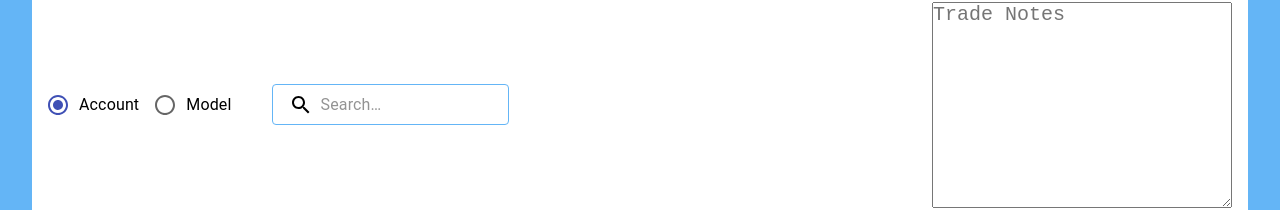
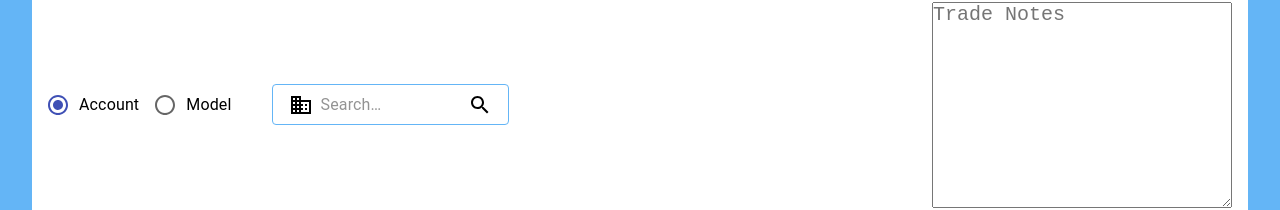
Before and after one commit to salmanhadli/sales-app, a React (Create React App) app: page / in a window 1280 px wide. Both pictures are taken after a click on the button "REBALANCER". Shown: the part 145-355 px from the top of the page. Built offline with nearby package versions, Linux system fonts and the light colour scheme; no server answers; the HTML template or start-up script is replaced by a standard one.

Commit message:
modify search component and add key attribute/prop to radio inputs

```diff
--- a/src/Components/Rebalance.jsx
+++ b/src/Components/Rebalance.jsx
@@ -7,6 +7,7 @@ import "./Rebalance.css";
 import { Typography } from "@mui/material";
 import TotalRecords from "./TotalRecords";
 import DataTable from "./DataTable";
+import BusinessIcon from "@mui/icons-material/Business";
 
 const RebalanceOptions = ["Account", "Model"];
 
@@ -24,7 +25,7 @@ export default function Rebalance() {
         }}
       >
         <RadioInputs options={RebalanceOptions} setOption={setOption} />
-        <Search />
+        <Search iconLabel={<BusinessIcon />} />
         <div style={{ flex: "1 0 10%" }}></div>
         <TextareaAutosize
           aria-label="minimum height"
--- a/src/Components/Search.jsx
+++ b/src/Components/Search.jsx
@@ -42,7 +42,7 @@ const StyledInputBase = styled(InputBase)(({ theme }) => ({
   },
 }));
 
-export default ({ gutter, alignRight }) => {
+export default ({ gutter, alignRight, iconLabel }) => {
   return (
     <div
       style={{
@@ -53,12 +53,17 @@ export default ({ gutter, alignRight }) => {
       {alignRight && <div style={{ flex: "1" }}></div>}
       <Search style={{ border: "#64b5f6 1px solid", maxWidth: "300px" }}>
         <SearchIconWrapper>
-          <SearchIcon />
+          {iconLabel ? iconLabel : <SearchIcon />}
         </SearchIconWrapper>
         <StyledInputBase
           placeholder="Search…"
           inputProps={{ "aria-label": "search" }}
         />
+        {iconLabel && (
+          <SearchIconWrapper sx={{ right: "0%", top: "0%" }}>
+            <SearchIcon />
+          </SearchIconWrapper>
+        )}
       </Search>
     </div>
   );
--- a/src/index.css
+++ b/src/index.css
@@ -7,6 +7,7 @@ body {
   -moz-osx-font-smoothing: grayscale;
   overflow-x: hidden;
   background-color: #64b5f6;
+  overflow: hidden;
 }
 
 * {
```
Also changed, not shown: src/Components/RadioInputs.jsx (+1 -6 lines).
